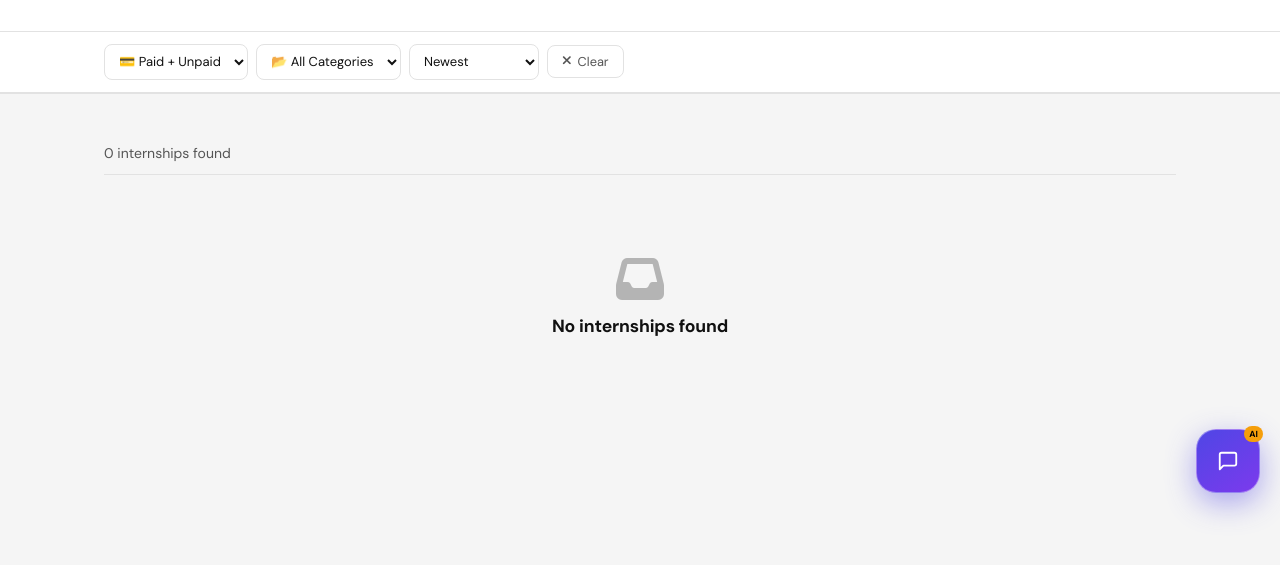
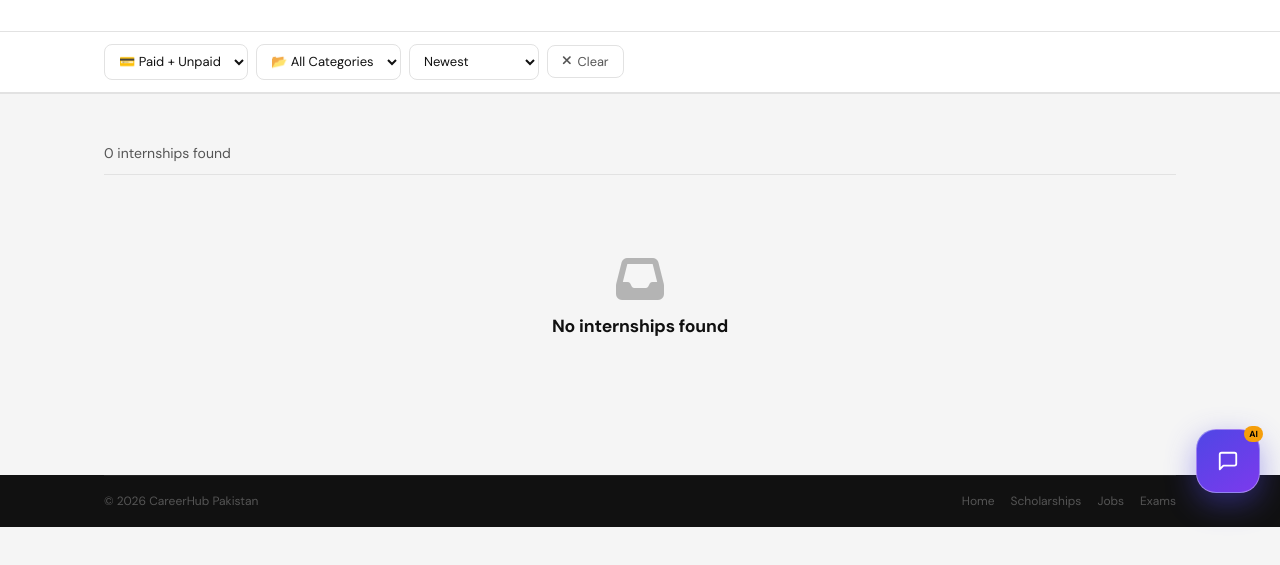
Before and after one commit to pakistan365/career-pk, a plain HTML site: page internships.html in a window 1280 px wide. Shown: the part 217-782 px from the top of the page. Drawn offline with Linux system fonts and the light colour scheme; no server answers.

Commit message:
Update internships.html

```diff
--- a/internships.html
+++ b/internships.html
@@ -42,6 +42,9 @@
 <button class="btn-clear" onclick="clearFilters()"><i class="fa fa-times"></i> Clear</button>
 </div></div></div></div>
 <section class="section"><div class="container"><div class="results-info"><span id="resultsCount">Loading...</span></div><div class="cards-grid" id="resultsGrid"><div class="skeleton-card"></div><div class="skeleton-card"></div></div><div class="empty-state" id="emptyState" style="display:none"><i class="fa fa-inbox"></i><h3>No internships found</h3></div></div></section>
+
+<footer class="footer"><div class="container"><div class="footer-bottom"><p>© 2026 CareerHub Pakistan</p><div class="footer-bottom-links"><a href="index.html">Home</a><a href="scholarships.html">Scholarships</a><a href="jobs.html">Jobs</a><a href="exams.html">Exams</a></div></div></div></footer>
+<nav class="mobile-bottom-nav"><a href="index.html" class="mob-nav-item"><i class="fa fa-home"></i><span>Home</span></a><a href="scholarships.html" class="mob-nav-item"><i class="fa fa-graduation-cap"></i><span>Scholarships</span></a><a href="jobs.html" class="mob-nav-item"><i class="fa fa-briefcase"></i><span>Jobs</span></a><a href="exams.html" class="mob-nav-item"><i class="fa fa-file-alt"></i><span>Exams</span></a><a href="books.html" class="mob-nav-item"><i class="fa fa-book"></i><span>Books</span></a></nav>
 <script src="js/google-sheet-loader.js"></script><script src="js/app.js"></script><script src="js/cms-auto-refresh-listener.js"></script><script src="js/chatbot-loader.js"></script>
 <script>
 let allData=[];
```
